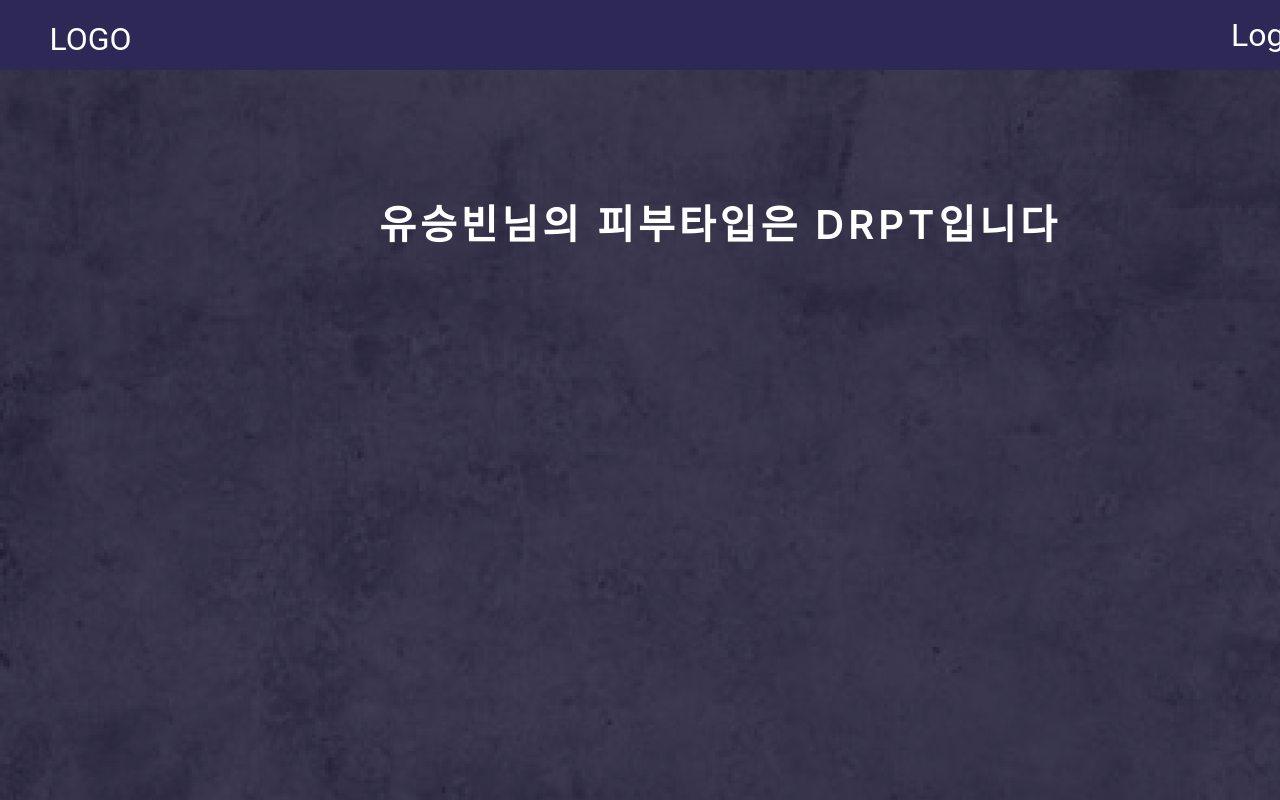
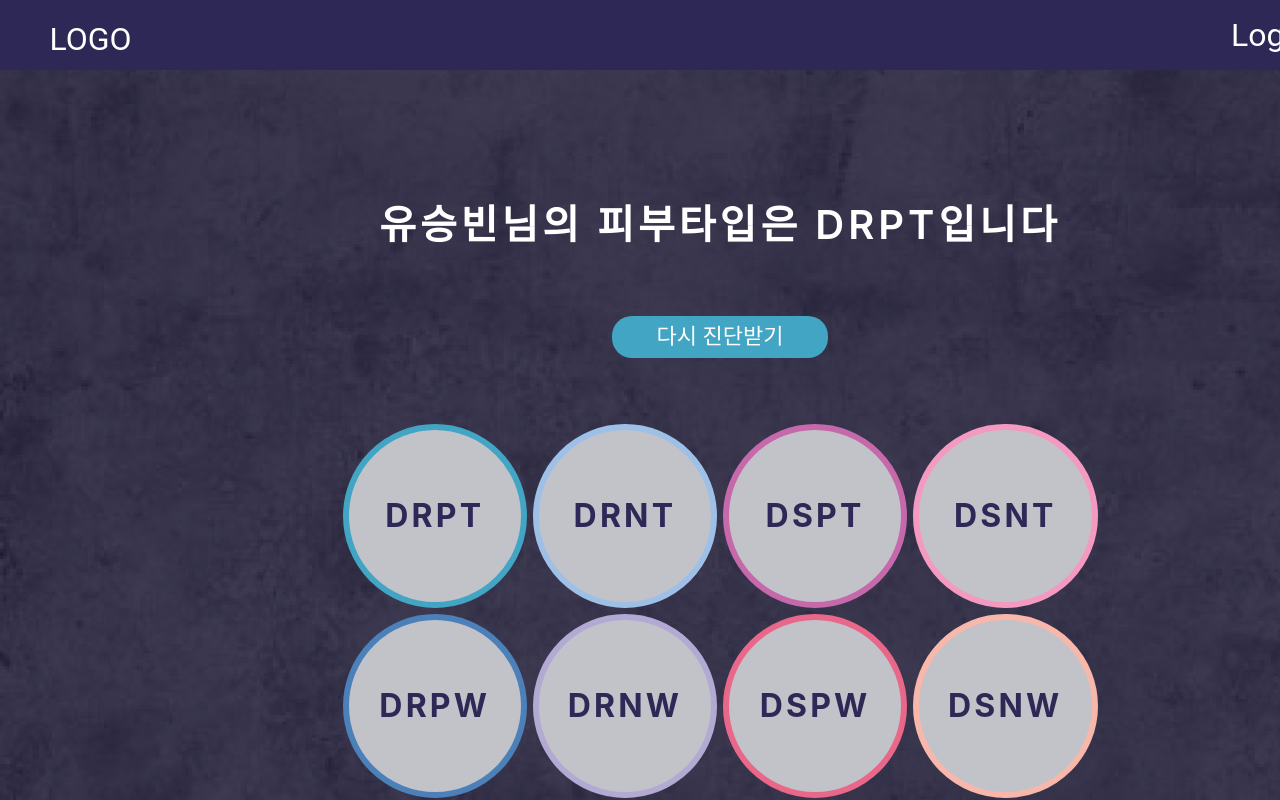
Before and after one commit to yes1sir/Yes1sir-Client, a React (Vite) app: page /HomeLogin in a window 1280 px wide. Shown: the top 800 px of the page. Built offline with nearby package versions, Linux system fonts and the light colour scheme.

Commit message:
feat: HomeLogin 페이지에서 사용되는 button 구현

```diff
--- /dev/null
+++ b/src/components/common/HomeLoginBtn.jsx
@@ -0,0 +1,27 @@
+import { styled } from "styled-components";
+import { homeLoginBtnPropTypes } from "@/types/homeLoginBtnPropTypes";
+
+HomeLoginBtn.propTypes = homeLoginBtnPropTypes;
+
+function HomeLoginBtn({ backgroundcolor, color, text }) {
+  return (
+    <HomeLoginBtnBox backgroundcolor={backgroundcolor} color={color}>
+      {text}
+    </HomeLoginBtnBox>
+  );
+}
+
+export default HomeLoginBtn;
+
+const HomeLoginBtnBox = styled.button`
+  display: flex;
+  width: 21.6rem;
+  height: 4.2rem;
+  border-radius: 20px;
+  padding: 1rem 2.4rem;
+  justify-content: center;
+  align-items: center;
+  background-color: ${({ backgroundcolor }) => backgroundcolor};
+  color: ${({ color }) => color};
+  ${({ theme }) => theme.fonts.M3_title_large};
+`;
--- a/src/pages/HomeLogin/HomeLogin.jsx
+++ b/src/pages/HomeLogin/HomeLogin.jsx
@@ -1,10 +1,18 @@
 import { styled } from "styled-components";
 import HomeLoginTitle from "@/components/HomeLogin/HomeLoginTitle";
+import HomeLogoutMbti from "@/components/HomeLogout/HomeLogoutMbti";
+import HomeLoginBtn from "@/components/common/HomeLoginBtn";
 
 function HomeLogin() {
   return (
     <HomeLoginWrapper>
       <HomeLoginTitle />
+      <HomeLoginBtn
+        backgroundcolor="#42A5C4"
+        color="#FFF"
+        text="다시 진단받기"
+      />
+      <HomeLogoutMbti />
     </HomeLoginWrapper>
   );
 }
@@ -15,6 +23,7 @@ const HomeLoginWrapper = styled.main`
   display: flex;
   align-items: center;
   flex-direction: column;
+  gap: 6.5rem;
   width: 144rem;
   height: 170.3rem;
   background-image: url("src/assets/images/bg.png");
--- /dev/null
+++ b/src/types/homeLoginBtnPropTypes.js
@@ -0,0 +1,7 @@
+import PropTypes from "prop-types";
+
+export const homeLoginBtnPropTypes = {
+  backgroundcolor: PropTypes.string.isRequired,
+  color: PropTypes.string.isRequired,
+  text: PropTypes.string.isRequired,
+};
```
